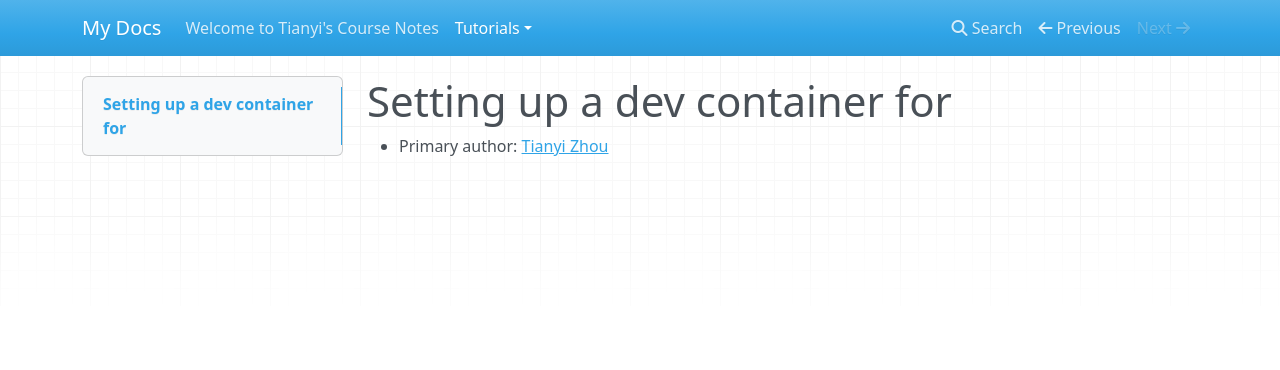
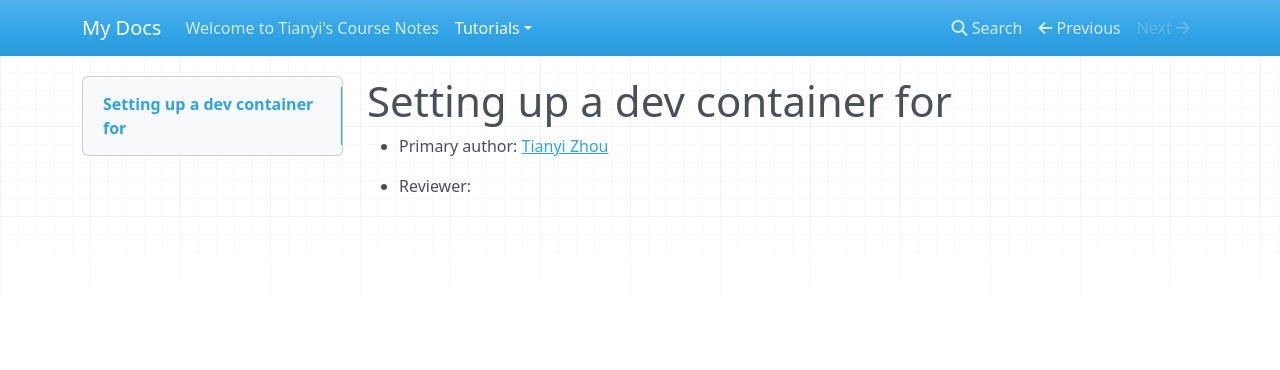
Before and after one commit to Bugaboolol/comp423-course-notes, an MkDocs documentation site: the page built from docs/tutorials/rust-setup.md, in a window 1280 px wide. Shown: the top 370 px of the page. Built offline with MkDocs 1.6.1, drawn with Linux system fonts in a browser that asks for light colours; nearby versions of some CDN libraries.

Commit message:
partner push

```diff
--- a/docs/tutorials/rust-setup.md
+++ b/docs/tutorials/rust-setup.md
@@ -1,3 +1,5 @@
 # Setting up a dev container for <Insert: Go or Rust depending on which you are doing>
 
 * Primary author: [Tianyi Zhou](https://github.com/Bugaboolol)
+
+* Reviewer: [<Partner name>](https://PartnerGithubProfileLink)
```
